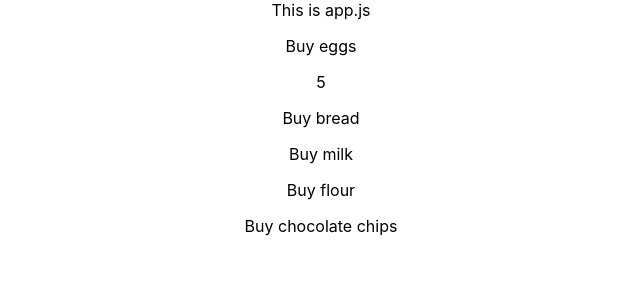
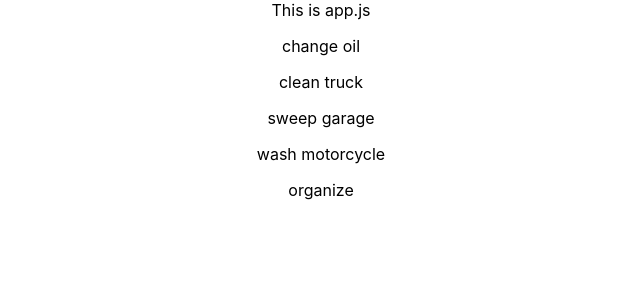
Before and after one commit to suthyscott/37-what-is-react, a React (Create React App) app: page / in a window 1280 px wide. Shown: the top 300 px of the page, without its empty margins (319-959 px from the left). Built offline with nearby package versions, Linux system fonts and the light colour scheme.

Commit message:
state and dynamic props

```diff
--- a/src/App.jsx
+++ b/src/App.jsx
@@ -1,19 +1,22 @@
-import './App.css';
-import ListItem from './ListItem';
+import "./App.css"
+import ListItem from "./ListItem"
+import { useState } from "react"
 
 const App = () => {
-  // JSX ==> JS + HTML in the same file
+    const [itemList, setItemList] = useState(["change oil","clean truck","sweep garage","wash motorcycle","organize"])
 
-  return (
-    <div className="App">
-      This is app.js
-      <ListItem item='Buy eggs' priority='5'/>
-      <ListItem item='Buy bread'/>
-      <ListItem item='Buy milk'/>
-      <ListItem item='Buy flour'/>
-      <ListItem item='Buy chocolate chips'/>
-    </div>
-  );
+    console.log(itemList)
+
+    return (
+        <div className="App">
+            This is app.js
+            <ListItem item={itemList[0]} />
+            <ListItem item={itemList[1]} />
+            <ListItem item={itemList[2]} />
+            <ListItem item={itemList[3]} />
+            <ListItem item={itemList[4]} />
+        </div>
+    )
 }
 
-export default App;
+export default App
--- a/src/ListItem.jsx
+++ b/src/ListItem.jsx
@@ -5,7 +5,6 @@ const ListItem = (props) => {
     return (
         <div>
             <p>{props.item}</p>
-            {props.priority}
         </div>
     )
 }
```
